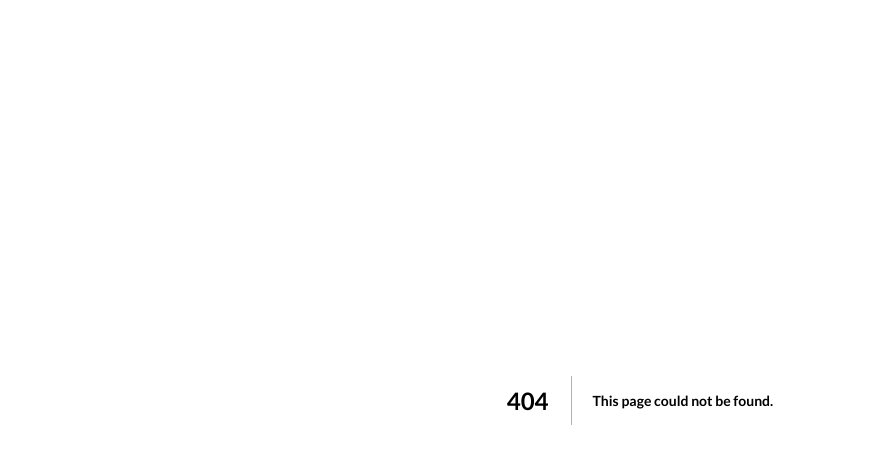
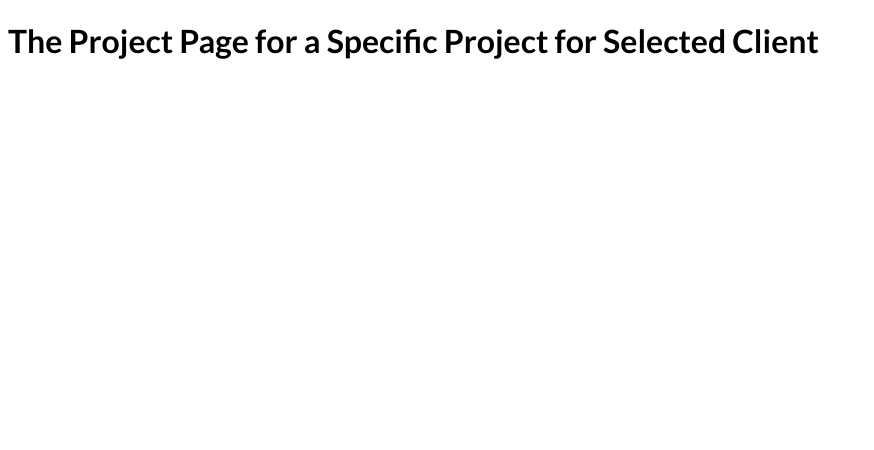
Before and after one commit to amirulfaiz98/react-crash-course-using-page-router, a Next.js app: page /clients/1/1 in a window 1280 px wide. Before the commit this address had no page. Shown: the top 450 px of the page, without its empty margins (0-874 px from the left). Built offline with nearby package versions, Linux system fonts and the light colour scheme.

Commit message:
Building Nested Dynamic Routes & Paths

```diff
--- /dev/null
+++ b/pages/clients/[id]/[clientprojectid].js
@@ -0,0 +1,13 @@
+import { useRouter } from "next/router";
+
+function SelectedClientProject() {
+    const router = useRouter();
+
+    console.log(router.query);
+
+    return <div>
+        <h1>The Project Page for a Specific Project for Selected Client</h1>
+    </div>
+}
+
+export default SelectedClientProject;
```
Also changed, not shown: pages/clients/[id]/index.js (added, +14 -0 lines), pages/clients/index.js (added, +9 -0 lines).
